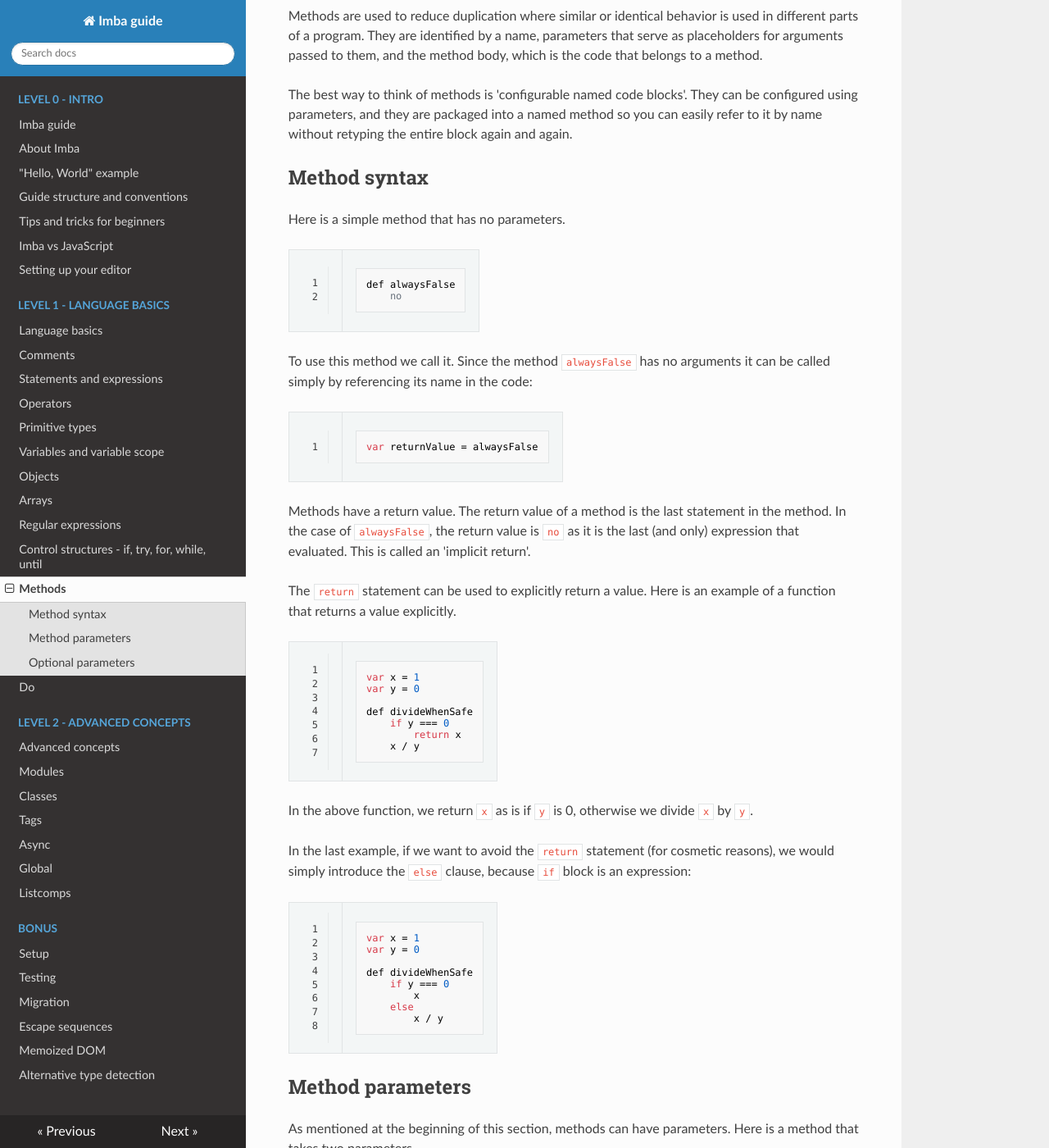
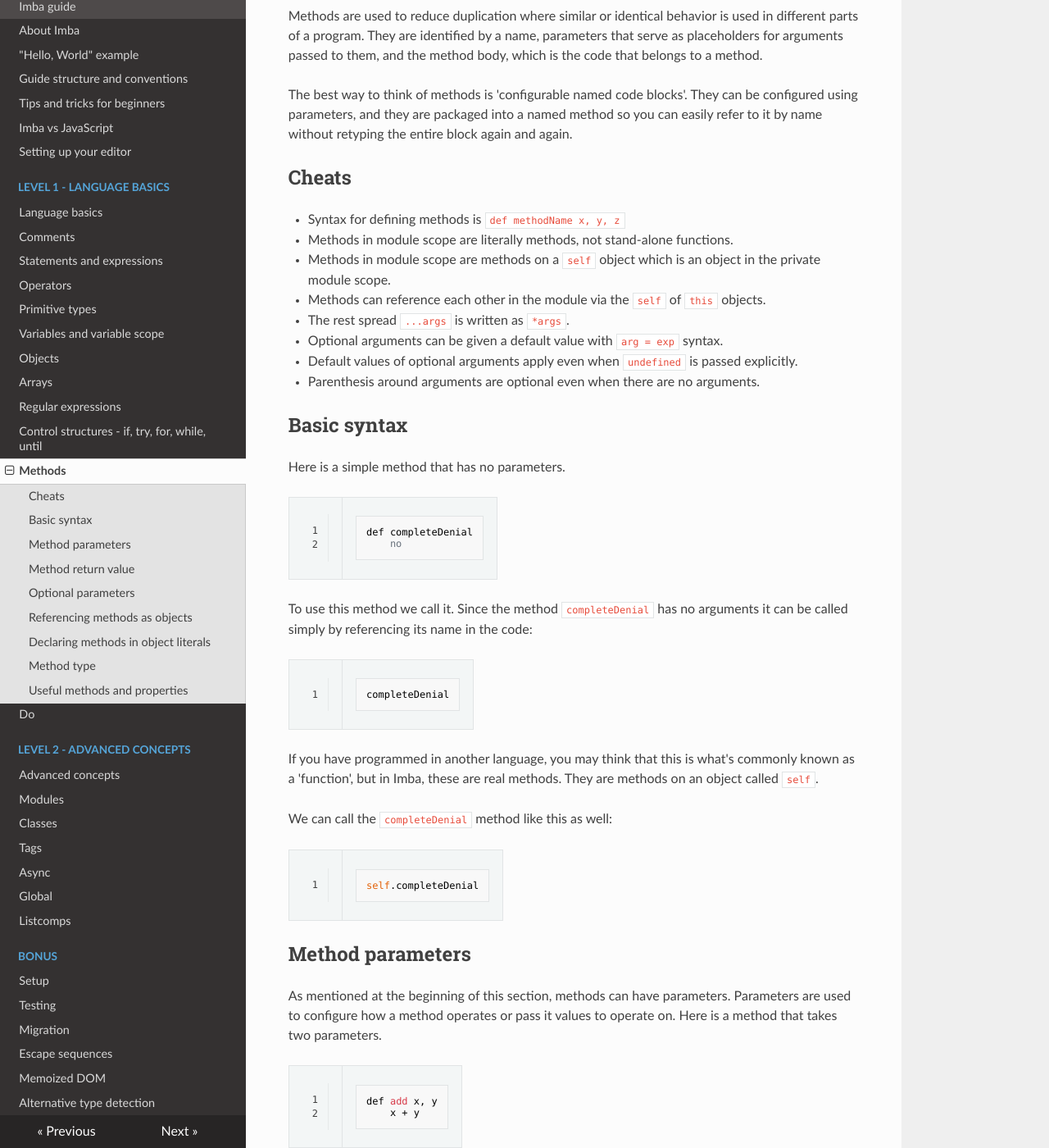
Before and after one commit to imba/imba-guide, an MkDocs documentation site: the page built from docs/lvl1/methods.md, in a window 1280 px wide and 1400 px high, scrolled down 320 px. Shown: the whole window at 82% size. Built offline with MkDocs 1.6.1, drawn with Linux system fonts in a browser that asks for light colours; nearby versions of some CDN libraries; some of the changed text lies outside the part shown.

Commit message:
Finish the first version of Methods section

````diff
--- a/docs/lvl1/methods.md
+++ b/docs/lvl1/methods.md
@@ -17,62 +17,51 @@
 so you can easily refer to it by name without retyping the entire block again
 and again.
 
-## Method syntax
+## Cheats
+
+- Syntax for defining methods is `def methodName x, y, z`
+- Methods in module scope are literally methods, not stand-alone functions.
+- Methods in module scope are methods on a `self` object which is an object
+  in the private module scope.
+- Methods can reference each other in the module via the `self` of `this`
+  objects.
+- The rest spread `...args` is written as `*args`.
+- Optional arguments can be given a default value with `arg = exp` syntax.
+- Default values of optional arguments apply even when `undefined` is passed
+  explicitly.
+- Parenthesis around arguments are optional even when there are no arguments.
+
+## Basic syntax
 
 Here is a simple method that has no parameters.
 
 ```imba
-def alwaysFalse
+def completeDenial
     no
 ```
 
-To use this method we call it. Since the method `alwaysFalse` has no arguments
-it can be called simply by referencing its name in the code:
+To use this method we call it. Since the method `completeDenial` has no
+arguments it can be called simply by referencing its name in the code:
 
 ```imba
-var returnValue = alwaysFalse
+completeDenial
 ```
 
-Methods have a return value. The return value of a method is the last
-statement in the method. In the case of `alwaysFalse`, the return value is
-`no` as it is the last (and only) expression that evaluated. This is called
-an 'implicit return'.
+If you have programmed in another language, you may think that this is what's
+commonly known as a 'function', but in Imba, these are real methods. They are
+methods on an object called `self`.
 
-The `return` statement can be used to explicitly return a value. Here is an
-example of a function that returns a value explicitly.
+We can call the `completeDenial` method like this as well:
 
 ```imba
-var x = 1
-var y = 0
-
-def divideWhenSafe
-    if y === 0
-        return x
-    x / y
-```
-
-In the above function, we return `x` as is if `y` is 0, otherwise we divide
-`x` by `y`.
-
-In the last example, if we want to avoid the `return` statement (for cosmetic
-reasons), we would simply introduce the `else` clause, because `if` block is
-an expression:
-
-```imba
-var x = 1
-var y = 0
-
-def divideWhenSafe
-    if y === 0
-        x
-    else
-        x / y
+self.completeDenial
 ```
 
 ## Method parameters
 
 As mentioned at the beginning of this section, methods can have parameters.
-Here is a method that takes two parameters.
+Parameters are used to configure how a method operates or pass it values to
+operate on. Here is a method that takes two parameters.
 
 ```imba
 def add x, y
@@ -83,7 +72,8 @@
 it by listing the values after the name of the function.
 
 ```imba
-var sum = add 1, 2
+add 1, 2
+# 3
 ```
 
 The values that were given (or 'passed') to `add` are also called
@@ -91,6 +81,83 @@
 The vales `1` and `2` are bound to names `x` and `y` in the function. The
 code of the method body is then evaluated, and the value of the last
 expression (`x + y`) is returned.
+
+## Method return value
+
+Methods have a return value. The return value of a method is the last
+statement in the method. In the case of `completeDenial`, the return value is
+`no` as it is the last (and only) expression that evaluated. This is called
+an 'implicit return'.
+
+The `return` statement can be used to explicitly return a value. Here is an
+example of a function that returns a value explicitly.
+
+```imba
+var ammo = 100
+var cheatsEnabled = yes
+
+def shoot
+    if cheatsEnabled
+        return ammo
+    ammo -= 1
+```
+
+In the above method, we have two statements, the `if` block and `ammo`. Since
+the return value is always the last statement, we have to use `return` to
+short-circuit the function if we want to return from within the `if` block.
+
+Alternatively, we can make the `if` block the last statement by including the `else` clause. This gets rid of the `return` statement.
+
+```imba
+var ammo = 100
+var cheatsEnabled = yes
+
+def shoot
+    if cheatsEnabled
+        ammo
+    else
+        ammo -= 1
+```
+
+In the section about [control structures](./controls.md), we have briefly
+talked about using `return` to short-circuit a loop inside methods. When
+using a `return` statement inside a loop, the method returns immediately,
+just like with `if` blocks.
+
+```imba
+var battery = {
+    capacity: 200
+    charge: 15
+}
+
+def charge batt, amount
+    while amount
+        batt:charge += 1
+        if batt:charge > batt:capacity
+            return "Blown!"
+    "Charged"
+
+charge battery, 500
+# "Blown!"
+```
+
+It's important to keep in mind what happens if we short-circuit return from a
+loop when loop is the last statement in a method. For example:
+
+```imba
+def brokenRange x
+    var i = 1
+    while i < x
+        if (i > 50)
+            return i
+        i
+
+brokenRange 100
+# 51
+
+brokenRange 5
+# [1, 2, 3, 4]
+```
 
 ## Optional parameters
 
@@ -113,3 +180,114 @@
 
 In the example, `excessiveGreeting` will be `'Hello!'`, because the second
 value is omitted
+
+## Referencing methods as objects
+
+Just like any other value in JavaScript, methods are also objects. They can be
+assigned and passed to other methods and functions as arguments.
+
+We already mentioned that methods, when referenced by name, are immediately
+called. When we want to use them as values instead of calling them, we need to
+prefix the method name with `self:`.
+
+```imba
+def increment x
+    x + 1
+
+[1, 2, 3].map self:increment
+# [2, 3, 4]
+```
+
+## Declaring methods in object literals
+
+Methods can be declared inside object literals.
+
+```imba
+var laserGun = {
+    ammo: 1000
+    dmg: 50
+    def shoot
+        "Woosh!"
+}
+```
+
+This creates a property on the object that has a key matching the method name.
+Methods defined in object literals can be called using the `object.key`
+notation.
+
+```imba
+laserGun.shoot
+# "Woosh!"
+```
+
+When defined inside object literals, we can use `self` to refer to the object
+to which the method belongs.
+
+```imba
+var laserGun = {
+    ammo: 1000
+    dmg: 50
+    def shoot target
+        self:ammo -= 1
+        target:hp -= self:dmg
+}
+
+var badPerson = {
+    hp: 100
+}
+
+laserGun.shoot badPerson
+badPerson:hp
+# 50
+```
+
+When we want to use the method as a value, we can reference it using the `:`
+operator.
+
+```
+var shoot = laserGun:shoot
+```
+
+In Imba, all methods are unbound. This means that they are not hard-wired to
+the objects to which they belong. To demonstrate this we will use the `shoot`
+variable we have defined earlier to shoot another target.
+
+```
+var anotherTarget = {
+    hp: 50
+}
+
+shoot anotherTarget
+# TypeError: this is undefined
+```
+
+What happened is that `shoot` is unbound, so `self` is `undefined`. Attempting
+to decrease the value of `self:ammo` threw a `TypeError` exception.
+
+This is the result of what is know as 'invocation context'. Methods are
+called as bound only when we specify the object on which they are called
+using `object.key` notation. In the last example, we did not use the `.`
+anywhere so the method was called unbound (it's invocation context was
+`undefined`).
+
+!!! note
+    Also read about [`.bind`](https://mzl.la/2P0iy0o),
+    [`.call`](https://mzl.la/2P3aQD7) and [`.apply`](https://mzl.la/2P0ivSg)
+    methods for different ways to control the invocation context.
+
+## Method type
+
+All methods are objects of type 'function'.
+
+## Useful methods and properties
+
+!!! note
+    It may sound strange, but methods have their own methods and properties,
+    because they are themselves objects.
+
+- [`:length`](https://mzl.la/2P34L9s)
+- [`:name`](https://mzl.la/2P0ikq4)
+- [`.apply`](https://mzl.la/2P0ivSg)
+- [`.bind`](https://mzl.la/2P0iy0o)
+- [`.call`](https://mzl.la/2P3aQD7)
+- [`.toString`](https://mzl.la/2P0oq9X)
````
Also changed, not shown: other parts of docs/lvl1/methods.md (+1 -1 lines).
